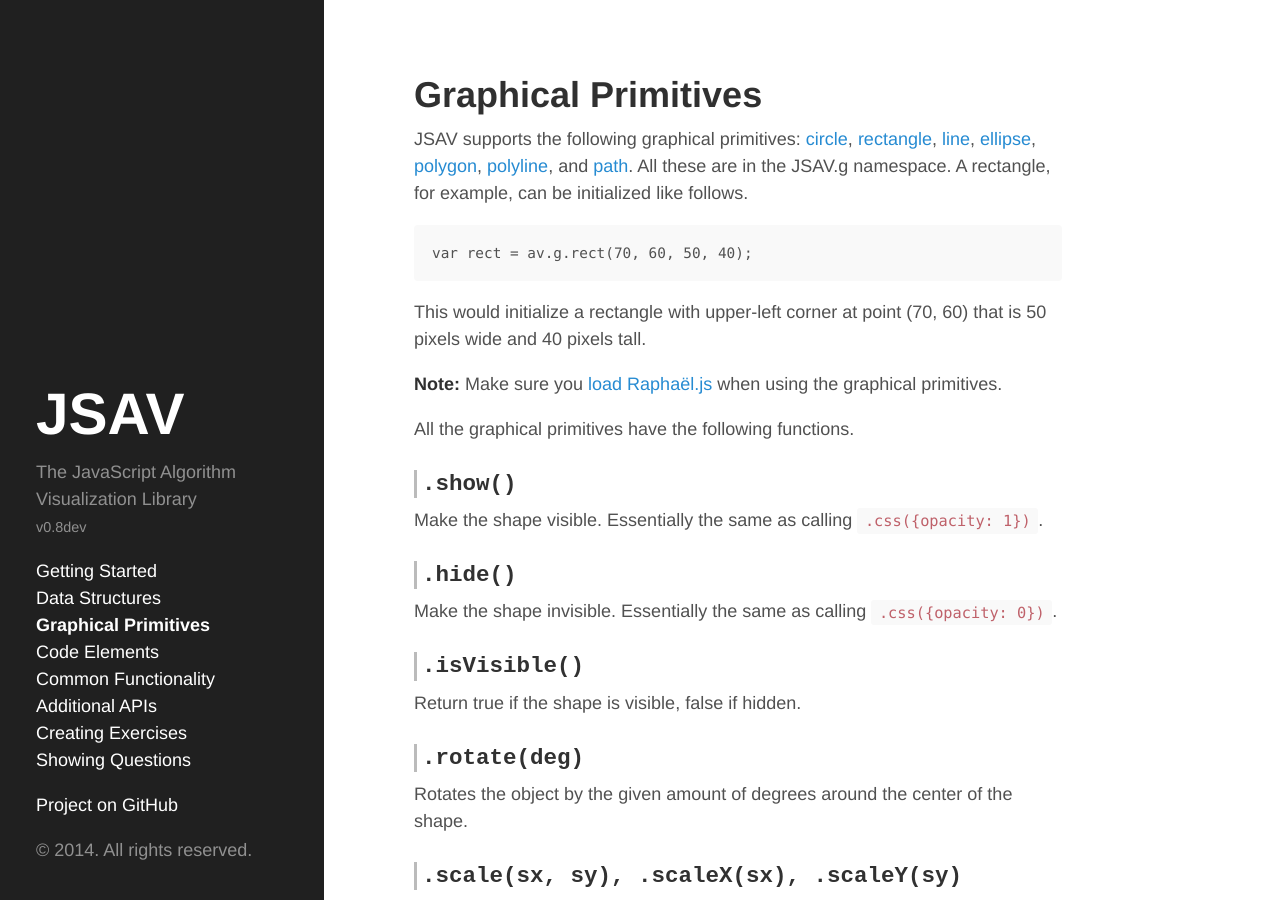
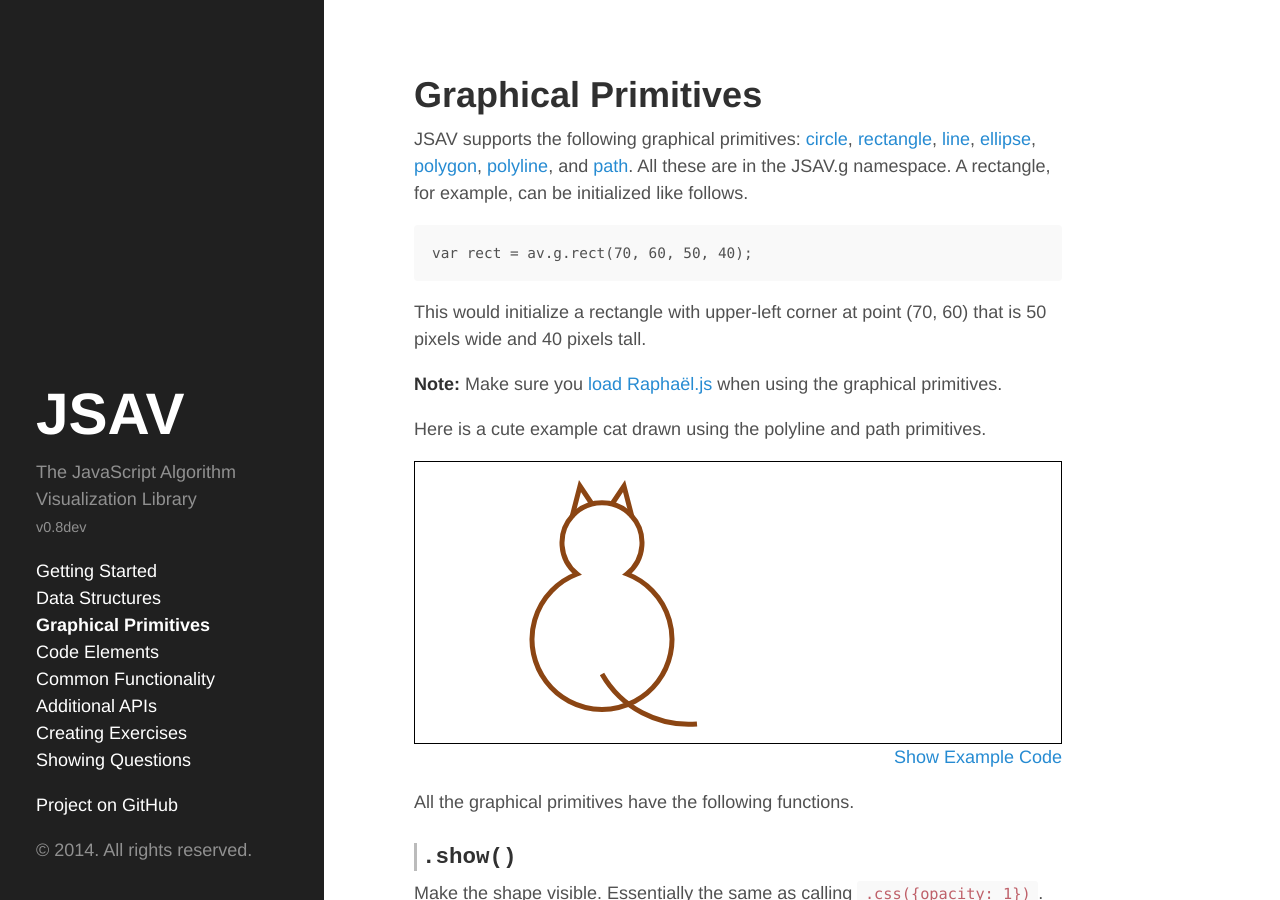
Before and after one commit to vkaravir/JSAV, a Jekyll site: the page built from graphicalprimitives/index.md, in a window 1280 px wide and 900 px high. Built offline with Jekyll 4.4.1, drawn with Linux system fonts in a browser that asks for light colours; Markdown is read by kramdown in place of the engine named in the settings; part of the change alters nothing that is shown.

Commit message:
Added cat example of graphical primitives

```diff
--- a/graphicalprimitives/index.md
+++ b/graphicalprimitives/index.md
@@ -13,6 +13,25 @@ This would initialize a rectangle with upper-left corner at point (70, 60) that
   is 50 pixels wide and 40 pixels tall.
 
 **Note:** Make sure you [load Rapha&euml;l.js](../getstarted/) when using the graphical primitives.
+
+Here is a cute example cat drawn using the polyline and path primitives.
+
+<div id="graphPrimExample" class="jsavexample"></div>
+<script>
+(function() {
+  var jsav = new JSAV("graphPrimExample"),
+      opts = { "stroke": "saddlebrown", "stroke-width": 5};
+  // left ear
+  jsav.g.polyline([[145, 43], [153, 12], [165, 30]], opts);
+  // right ear
+  jsav.g.polyline([[185, 30], [197, 12], [205, 43]], opts);
+  // tail
+  jsav.g.path("M175 200 A100 100 0 0 0 270 250", opts);
+  // and finally, the body and head; first the large circle
+  jsav.g.path("M150 100 A70 70 0 1 0 200 100 A40 40 0 1 0 150 100Z", opts);
+  jsav.displayInit();
+}());
+</script>
 
 All the graphical primitives have the following functions.
 
```
